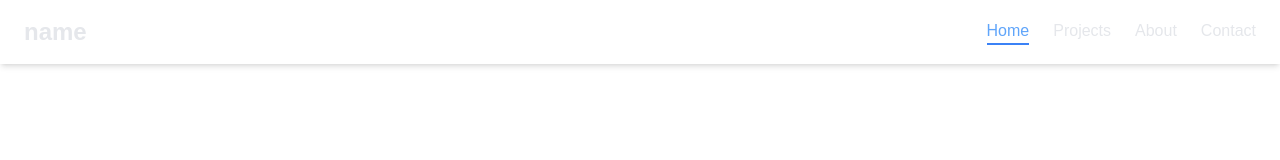
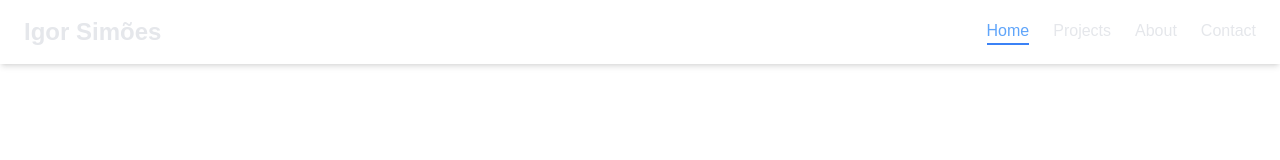
Before and after one commit to igor96SS/portfolio-vue, a Vue app: page / in a window 1280 px wide. Shown: the top 160 px of the page. Built offline with nearby package versions, Linux system fonts and the light colour scheme.

Commit message:
change name in navbar

```diff
--- a/src/components/Navbar.vue
+++ b/src/components/Navbar.vue
@@ -22,7 +22,7 @@ const isActiveLink = (routePath) => {
     <div class="container mx-auto flex justify-between items-center">
       <!-- Logo -->
       <RouterLink to="/" class="flex items-center space-x-3">
-        <span class="text-2xl font-bold hidden md:inline">name</span>
+        <span class="text-2xl font-bold hidden md:inline">Igor Simões</span>
       </RouterLink>
 
       <!-- Navigation Links (Desktop) -->
```
